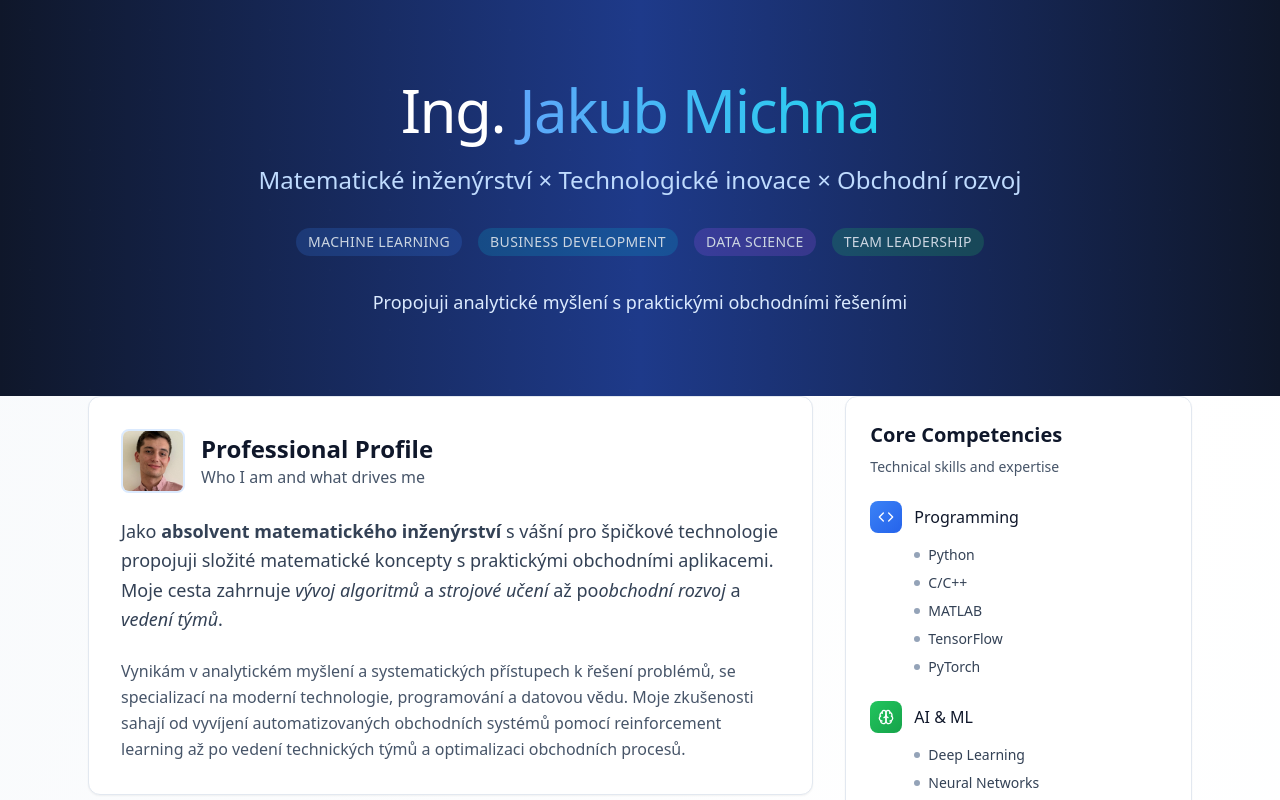
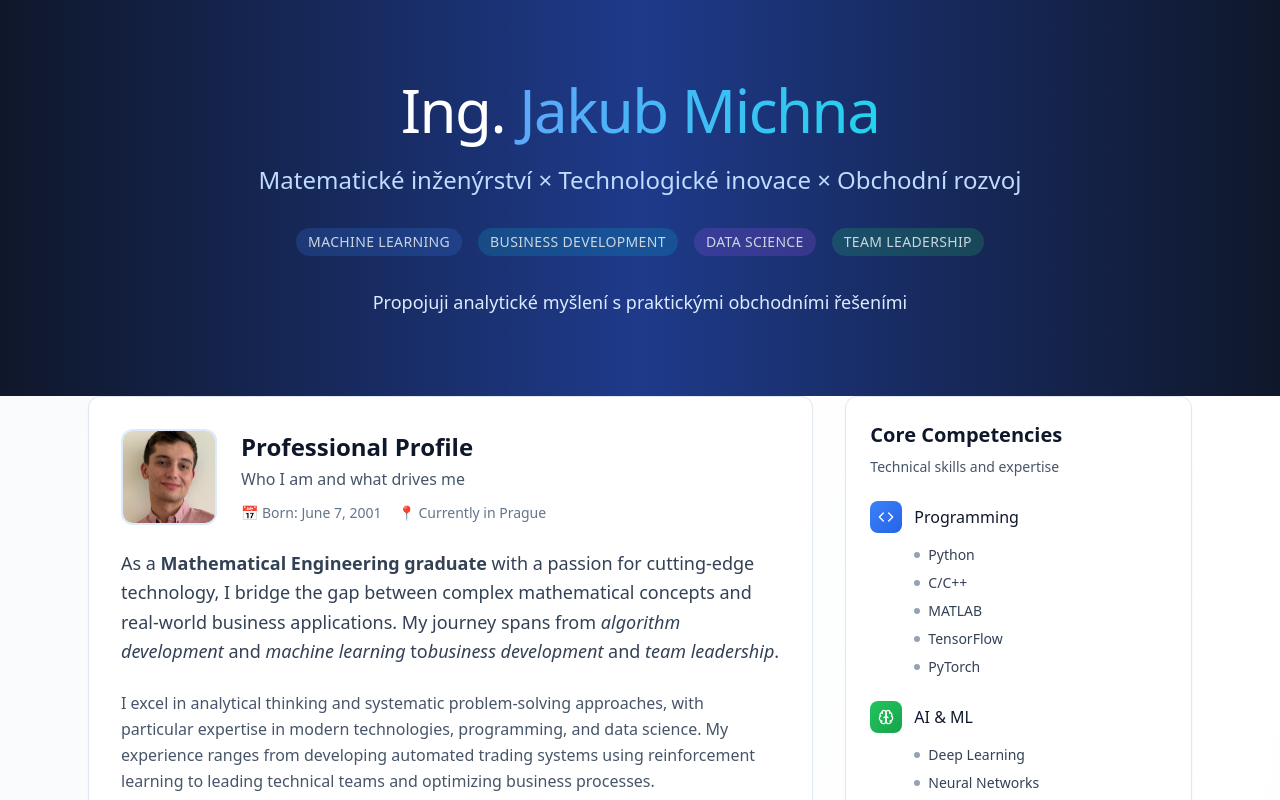
Before and after one commit to jamichy/michna-resume, a React (Vite) app: page / in a window 1280 px wide. Shown: the top 800 px of the page. Built offline with nearby package versions, Linux system fonts and the light colour scheme.

Commit message:
Refactor: Update profile section
- Translated the profile section to English.
- Increased the size of the profile picture.
- Added date of birth and current residence to the profile section.

```diff
--- a/src/components/ProfileSection.tsx
+++ b/src/components/ProfileSection.tsx
@@ -1,34 +1,45 @@
+
 
 export const ProfileSection = () => {
   return (
     <section className="bg-white rounded-xl shadow-sm border border-slate-200 p-8">
-      <div className="flex items-center gap-4 mb-6">
-        <div className="w-16 h-16 rounded-lg overflow-hidden border-2 border-blue-100">
+      <div className="flex items-center gap-6 mb-6">
+        <div className="w-24 h-24 rounded-xl overflow-hidden border-2 border-blue-100 flex-shrink-0">
           <img
             src="/lovable-uploads/2d89ab98-bf9d-46d6-bfcb-20839389678e.png"
             alt="Jakub Michna"
             className="w-full h-full object-cover"
           />
         </div>
-        <div>
-          <h2 className="text-2xl font-semibold text-slate-900">Professional Profile</h2>
-          <p className="text-slate-600">Who I am and what drives me</p>
+        <div className="flex-1">
+          <h2 className="text-2xl font-semibold text-slate-900 mb-1">Professional Profile</h2>
+          <p className="text-slate-600 mb-3">Who I am and what drives me</p>
+          <div className="flex flex-wrap gap-4 text-sm text-slate-500">
+            <div className="flex items-center gap-1">
+              <span>📅</span>
+              <span>Born: June 7, 2001</span>
+            </div>
+            <div className="flex items-center gap-1">
+              <span>📍</span>
+              <span>Currently in Prague</span>
+            </div>
+          </div>
         </div>
       </div>
 
       <div className="prose prose-slate max-w-none">
         <p className="text-lg leading-relaxed text-slate-700 mb-6">
-          Jako <strong>absolvent matematického inženýrství</strong> s vášní pro špičkové technologie
-          propojuji složité matematické koncepty s praktickými obchodními aplikacemi.
-          Moje cesta zahrnuje <em>vývoj algoritmů</em> a <em>strojové učení</em> až po
-          <em>obchodní rozvoj</em> a <em>vedení týmů</em>.
+          As a <strong>Mathematical Engineering graduate</strong> with a passion for cutting-edge technology,
+          I bridge the gap between complex mathematical concepts and real-world business applications.
+          My journey spans from <em>algorithm development</em> and <em>machine learning</em> to
+          <em>business development</em> and <em>team leadership</em>.
         </p>
 
         <p className="text-base leading-relaxed text-slate-600">
-          Vynikám v analytickém myšlení a systematických přístupech k řešení problémů,
-          se specializací na moderní technologie, programování a datovou vědu. Moje zkušenosti
-          sahají od vyvíjení automatizovaných obchodních systémů pomocí reinforcement learning
-          až po vedení technických týmů a optimalizaci obchodních procesů.
+          I excel in analytical thinking and systematic problem-solving approaches, with particular
+          expertise in modern technologies, programming, and data science. My experience ranges from
+          developing automated trading systems using reinforcement learning to leading technical teams
+          and optimizing business processes.
         </p>
       </div>
     </section>
```
